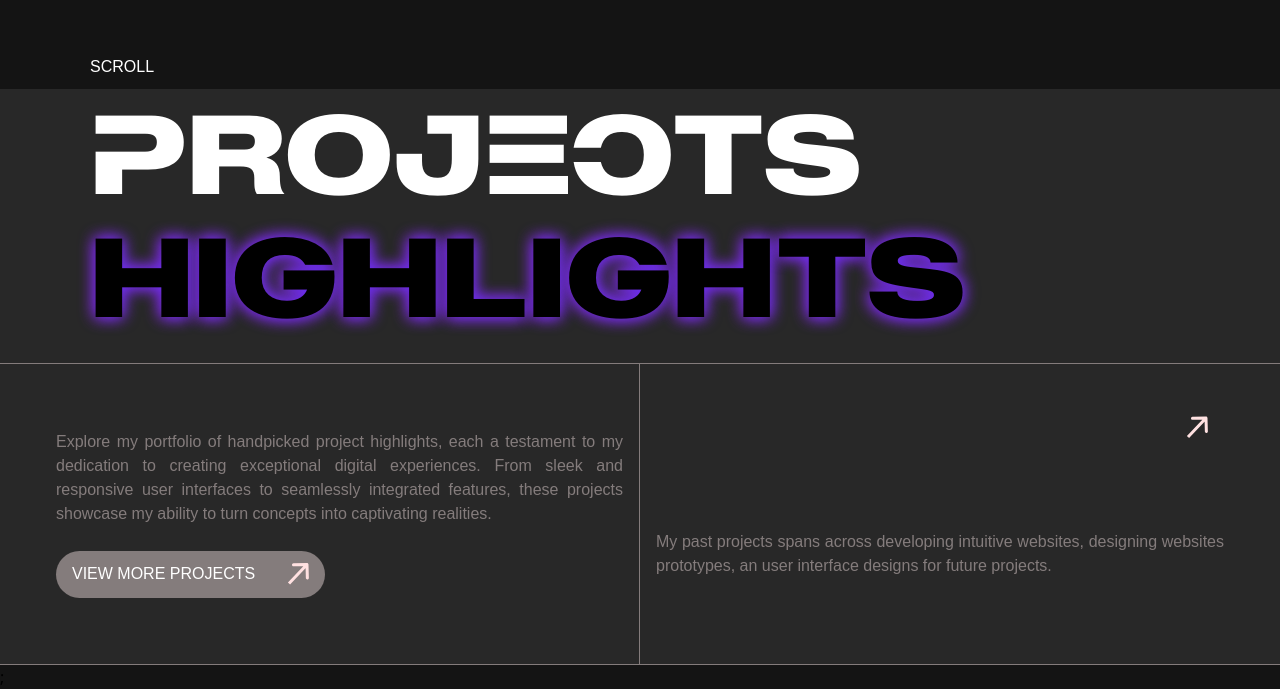
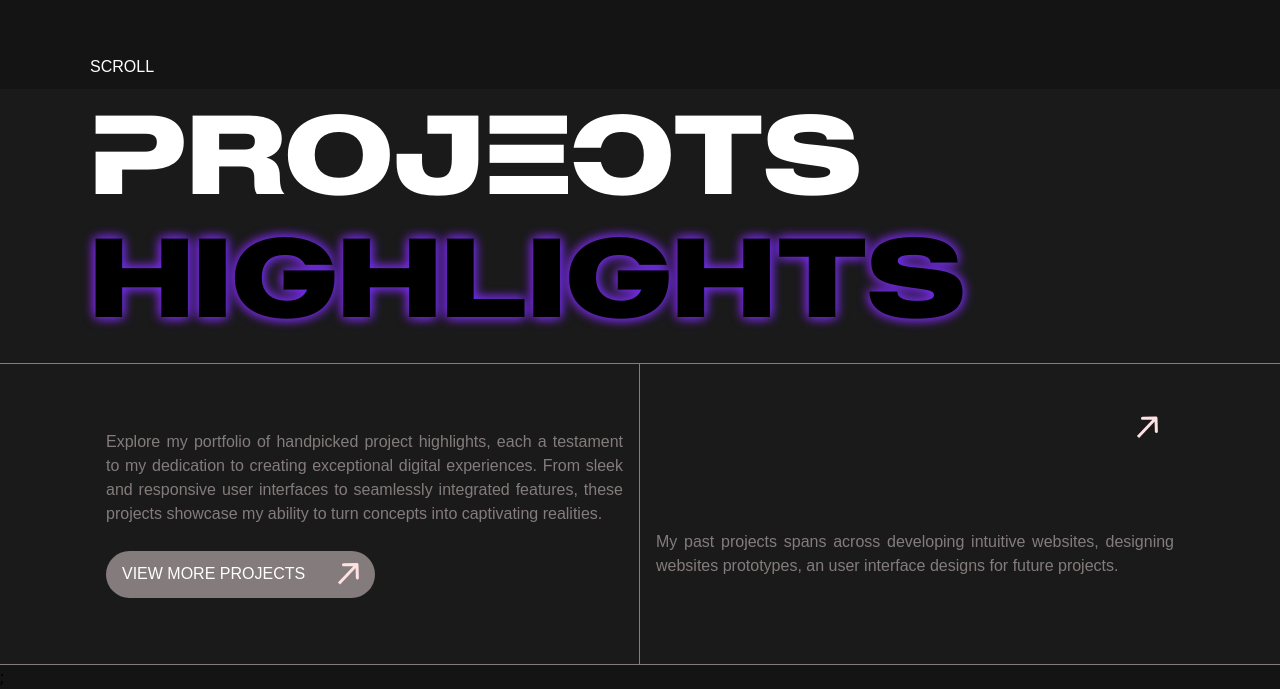
Before and after one commit to JohnnnGreat/next-js-portfolio-john, a Next.js app: page / in a window 1280 px wide. Shown: the part 711-1400 px from the top of the page. Built offline with nearby package versions, Linux system fonts and the light colour scheme.

Commit message:
new commit

```diff
--- a/src/pages/index.js
+++ b/src/pages/index.js
@@ -15,7 +15,7 @@ export default function Home() {
           <h1 className="hero-text text-[45px]  md:text-[112px]  font-bold leading-[110.5%] tracking-widest">
             FRONTEND DEVELOPER.
           </h1>
-          <p className="text-[15px] md:text-[16px] font-light text-white w-full md:w-[731px] mt-[20px]">
+          <p className="text-[15px] md:text-[16px] font-light text-white w-full md:w-[731px] mt-[1.6rem]">
             Hello, I&apos;m <span className="text-text_accent">John Ossai</span>
             , a passionate and innovative frontend developer who transforms
             ideas into captivating digital experiences. With a dynamic career
@@ -28,7 +28,7 @@ export default function Home() {
         </div>
       </section>
       {/* //Projects Section */}
-      <section className="h-fit overflow-hidden h-[150vh] py-[5rem] md:py-[0rem] bg-[#282828] flex items-center">
+      <section className="h-fit overflow-hidden h-[120vh] py-[5rem] md:py-[0rem] bg-[#1a1a1a] flex items-center">
         <div className="w-full">
           <div className="max-w-[1100px]  mx-auto p-[1rem] md:p-[0rem]">
             <h1
@@ -47,7 +47,7 @@ export default function Home() {
             </h1>
           </div>
           <div className="w-full h-[1px] bg-text_dsc_clr mt-[1.7rem]"></div>
-          <div className="grid max-w-[1200px] mx-auto">
+          <div className="grid max-w-[1100px] mx-auto">
             <div className="flex items-center border-r-[1px] border-[#847c7c] h-[300px] p-[1rem]">
               <div>
                 <p className="text-justify text-text_dsc_clr font-[400] text-[15px] md:text-[16px] md:font[16px]">
@@ -70,10 +70,10 @@ export default function Home() {
                 </Link>
               </div>
             </div>
-            <div className="flex items-center relative  p-[1rem]">
+            <div className="flex items-center border-t-[1px] border-red-500 md:border-[0] relative p-[1rem]">
               <div className="flex flex-col">
                 <Link
-                  className="mt-[1.6rem] absolute top-[1rem] right-[1rem] grow  py-[.7rem] px-[1rem] "
+                  className="mt-[1.6rem] absolute top-[1rem]  right-[1rem] grow  py-[.7rem] px-[1rem] "
                   href="/projects"
                 >
                   <Image
--- a/src/styles/globals.css
+++ b/src/styles/globals.css
@@ -2,7 +2,7 @@
 @tailwind components;
 @tailwind utilities;
 
-@import url("https://fonts.googleapis.com/css2?family=Poppins:wght@200;300;400;500;600;700;800&display=swap");
+@import url("https://fonts.googleapis.com/css2?family=Quicksand:wght@300;400;500;600;700&display=swap");
 
 :root {
   --foreground-rgb: 0, 0, 0;
@@ -30,7 +30,7 @@
 }
 
 p {
-  font-family: "Poppins", sans-serif;
+  font-family: "Quicksand", sans-serif;
   font-weight: regular;
   line-height: 1.5;
 }
--- a/src/styles/index.scss
+++ b/src/styles/index.scss
@@ -7,20 +7,20 @@ $text_accent: #0047ff;
 
 .hero-text {
   font-family: MADE OUTER, sans-serif;
-  text-shadow: 4px 0 1rem rgb(0, 81, 255), -4px 0 1rem rgb(255, 0, 212);
+  text-shadow: 4px 0 0.7rem rgb(0, 81, 255), -4px 0 0.7rem rgb(255, 0, 212);
   animation: shadow 5s infinite;
 
   @keyframes shadow {
     0% {
-      text-shadow: 4px 0 1rem rgb(0, 81, 255), -4px 0 1rem rgb(255, 0, 212);
+      text-shadow: 4px 0 0.7rem rgb(0, 81, 255), -4px 0 0.7rem rgb(255, 0, 212);
     }
 
     50% {
-      text-shadow: -4px 0 1rem rgb(255, 0, 212), 4px 0 1rem rgb(0, 81, 255);
+      text-shadow: -4px 0 0.7rem rgb(255, 0, 212), 4px 0 0.7rem rgb(0, 81, 255);
     }
 
     100% {
-      text-shadow: 4px 0 1rem rgb(0, 81, 255), -4px 0 1rem rgb(255, 0, 212);
+      text-shadow: 4px 0 0.7rem rgb(0, 81, 255), -4px 0 0.7rem rgb(255, 0, 212);
     }
   }
 }
```
